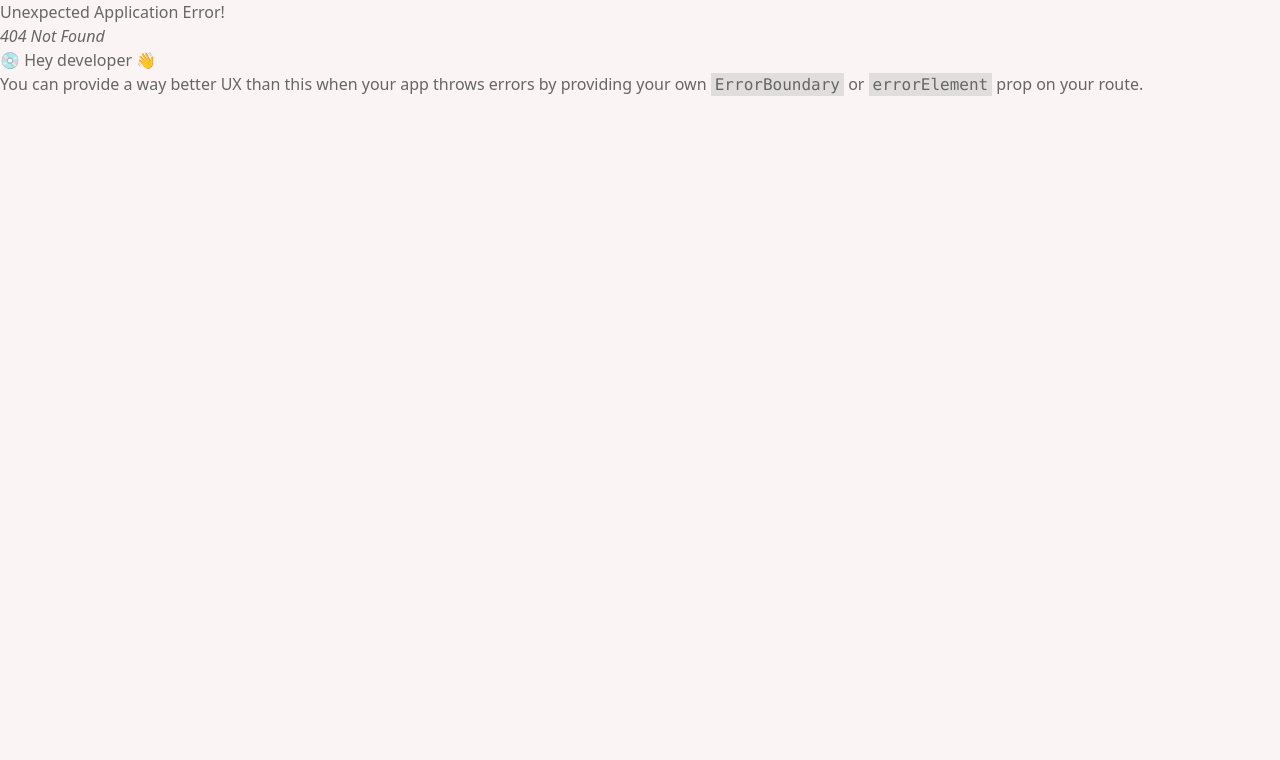
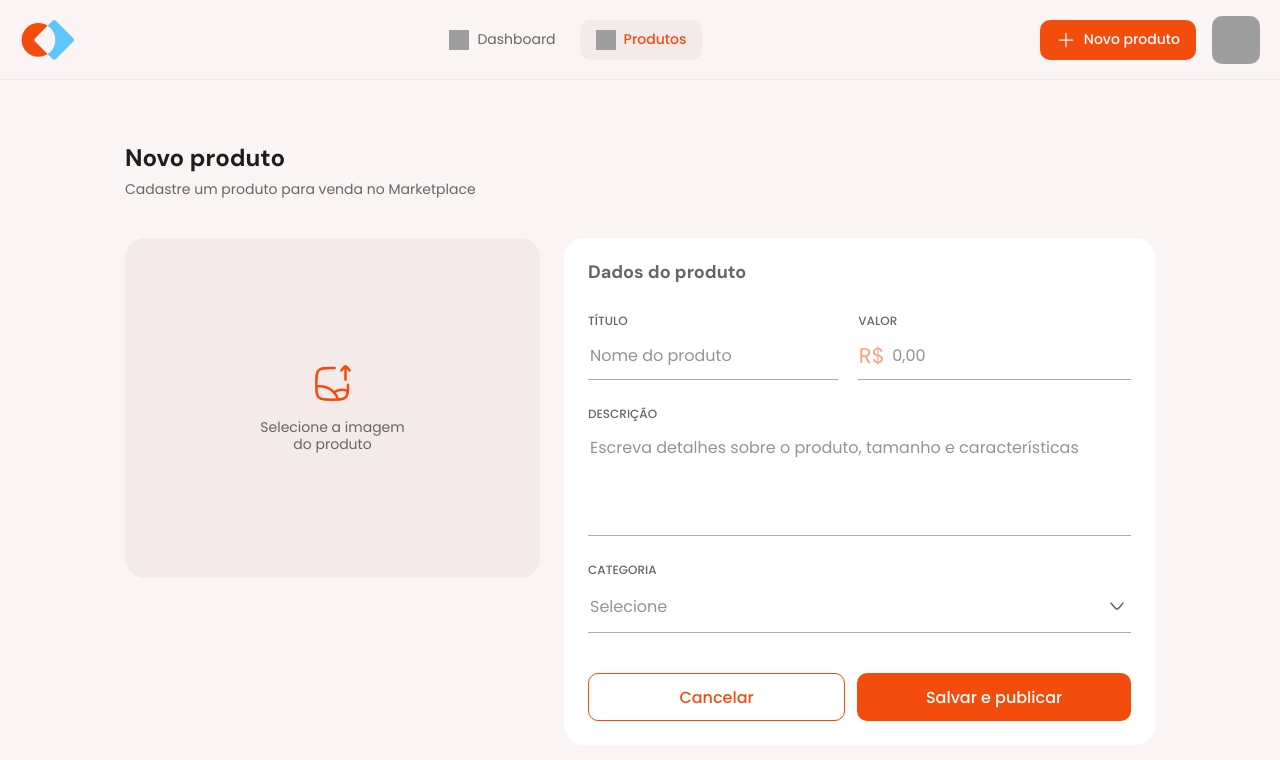
Before and after one commit to AdrianoTobias/marketplace-web, a React (Vite) app: page /products/add in a window 1280 px wide. Before the commit this address had no page. Shown: the top 760 px of the page. Built offline with nearby package versions, Linux system fonts and the light colour scheme; grey boxes are pictures that could not be loaded.

Commit message:
add '/products/add' page

```diff
--- a/src/components/header.tsx
+++ b/src/components/header.tsx
@@ -30,7 +30,7 @@ export function Header() {
       </nav>
 
       <div className="flex items-center gap-4 pr-5">
-        <Link to="/new-product">
+        <Link to="/products/add">
           <button className="flex h-10 w-full items-center justify-between gap-2 rounded-[.625rem] bg-[var(--orange-base)] px-4 text-[var(--white)] transition-colors duration-200 hover:bg-[var(--orange-dark)]">
             <img
               src={plusSignIcon}
--- /dev/null
+++ b/src/pages/app/products/addProduct.tsx
@@ -0,0 +1,148 @@
+import { Helmet } from 'react-helmet-async'
+import { useForm } from 'react-hook-form'
+import { Link, useParams } from 'react-router-dom'
+import { z } from 'zod'
+
+import imageUploadIcon from '../../../assets/icons/image-upload.svg'
+import realCurrencyIcon from '../../../assets/icons/real-currency-orange.svg'
+import { CustomSelect } from '../../../components/customSelect'
+import { CustomTextarea } from '../../../components/customTextarea'
+import { InputWithIcon } from '../../../components/inputWithIcon'
+import { Label } from '../../../components/label'
+
+const addProductForm = z.object({
+  title: z.string(),
+  amount: z.number(),
+  description: z.string(),
+  category: z.string(),
+})
+
+export type AddProductForm = z.infer<typeof addProductForm>
+
+const options = [
+  { label: 'Opção 1', value: '1' },
+  { label: 'Opção 2', value: '2' },
+  { label: 'Opção 3', value: '3' },
+]
+
+export function AddProduct() {
+  const { id } = useParams()
+
+  const {
+    register,
+    handleSubmit,
+    control,
+    formState: { isSubmitting },
+  } = useForm<AddProductForm>({
+    defaultValues: {
+      category: '',
+    },
+  })
+
+  async function handleAddProduct(data: AddProductForm) {
+    console.log(data)
+    console.log(id)
+
+    await new Promise((resolve) => setTimeout(resolve, 2000))
+  }
+
+  return (
+    <>
+      <Helmet title="Cadastro de Produto" />
+
+      <div className="mb-10 mt-16 flex flex-col gap-2">
+        <h2 className="title-md text-[var(--gray-500)]">Novo produto</h2>
+
+        <p className="body-sm text-[var(--gray-300)]">
+          Cadastre um produto para venda no Marketplace
+        </p>
+      </div>
+
+      <div className="flex gap-6">
+        <div className="flex h-[340px] w-[415px] cursor-pointer items-center justify-center rounded-[20px] bg-[var(--shape)]">
+          <div className="flex w-[159px] flex-col items-center justify-center gap-4">
+            <img src={imageUploadIcon} className="h-10 w-10" alt="" />
+
+            <p className="body-sm text-center text-[var(--gray-300)]">
+              Selecione a imagem do produto
+            </p>
+          </div>
+        </div>
+
+        <div className="flex w-[591px] flex-col gap-6 rounded-[20px] bg-white p-6">
+          <p className="title-sm text-[var(--gray-300)]">Dados do produto</p>
+
+          <form
+            className="flex flex-col gap-10"
+            onSubmit={handleSubmit(handleAddProduct)}
+          >
+            <div className="flex flex-col gap-5">
+              <div className="flex gap-5">
+                <div className="w-[323px]">
+                  <Label htmlFor="title">Título</Label>
+                  <InputWithIcon
+                    id="title"
+                    placeholder="Nome do produto"
+                    {...register('title')}
+                  />
+                </div>
+
+                <div>
+                  <Label htmlFor="amount">Valor</Label>
+                  <InputWithIcon
+                    icon={realCurrencyIcon}
+                    id="amount"
+                    placeholder="0,00"
+                    {...register('amount')}
+                  />
+                </div>
+              </div>
+
+              <div>
+                <Label htmlFor="description">Descrição</Label>
+                <CustomTextarea
+                  rows={4}
+                  placeholder="Escreva detalhes sobre o produto, tamanho e características"
+                  register={register('description')}
+                />
+              </div>
+
+              <div>
+                <Label htmlFor="category">Categoria</Label>
+                <CustomSelect
+                  name="category"
+                  options={options}
+                  placeholder="Selecione"
+                  control={control}
+                />
+              </div>
+            </div>
+
+            <div className="flex h-12 gap-3">
+              <Link to="/products" className="flex h-full w-full">
+                <button
+                  className={`action-md flex w-full items-center justify-center rounded-[.625rem] border border-[var(--orange-base)] bg-white px-4 text-[var(--orange-base)] transition-colors duration-200
+                    ${isSubmitting ? 'cursor-not-allowed opacity-55' : 'hover:border-[var(--orange-dark)] hover:text-[var(--orange-dark)]'}
+                    `}
+                  disabled={isSubmitting}
+                >
+                  Cancelar
+                </button>
+              </Link>
+
+              <button
+                type="submit"
+                className={`action-md flex h-full w-full items-center justify-center rounded-[.625rem] bg-[var(--orange-base)] px-4 text-[var(--white)] transition-colors duration-200
+                    ${isSubmitting ? 'cursor-not-allowed opacity-55' : 'hover:bg-[var(--orange-dark)]'}
+                `}
+                disabled={isSubmitting}
+              >
+                Salvar e publicar
+              </button>
+            </div>
+          </form>
+        </div>
+      </div>
+    </>
+  )
+}
--- a/src/routes.tsx
+++ b/src/routes.tsx
@@ -3,6 +3,7 @@ import { createBrowserRouter } from 'react-router-dom'
 import { AppLayout } from './pages/_layouts/app'
 import { AuthLayout } from './pages/_layouts/auth'
 import { Dashboard } from './pages/app/dashboard/dashboard'
+import { AddProduct } from './pages/app/products/addProduct'
 import { EditProduct } from './pages/app/products/editProduct'
 import { Products } from './pages/app/products/products'
 import { SignIn } from './pages/auth/sign-in'
@@ -16,6 +17,7 @@ export const router = createBrowserRouter([
       { path: '/', element: <Dashboard /> },
       { path: '/products', element: <Products /> },
       { path: '/products/edit/:id', element: <EditProduct /> },
+      { path: '/products/add', element: <AddProduct /> },
     ],
   },
   {
```
